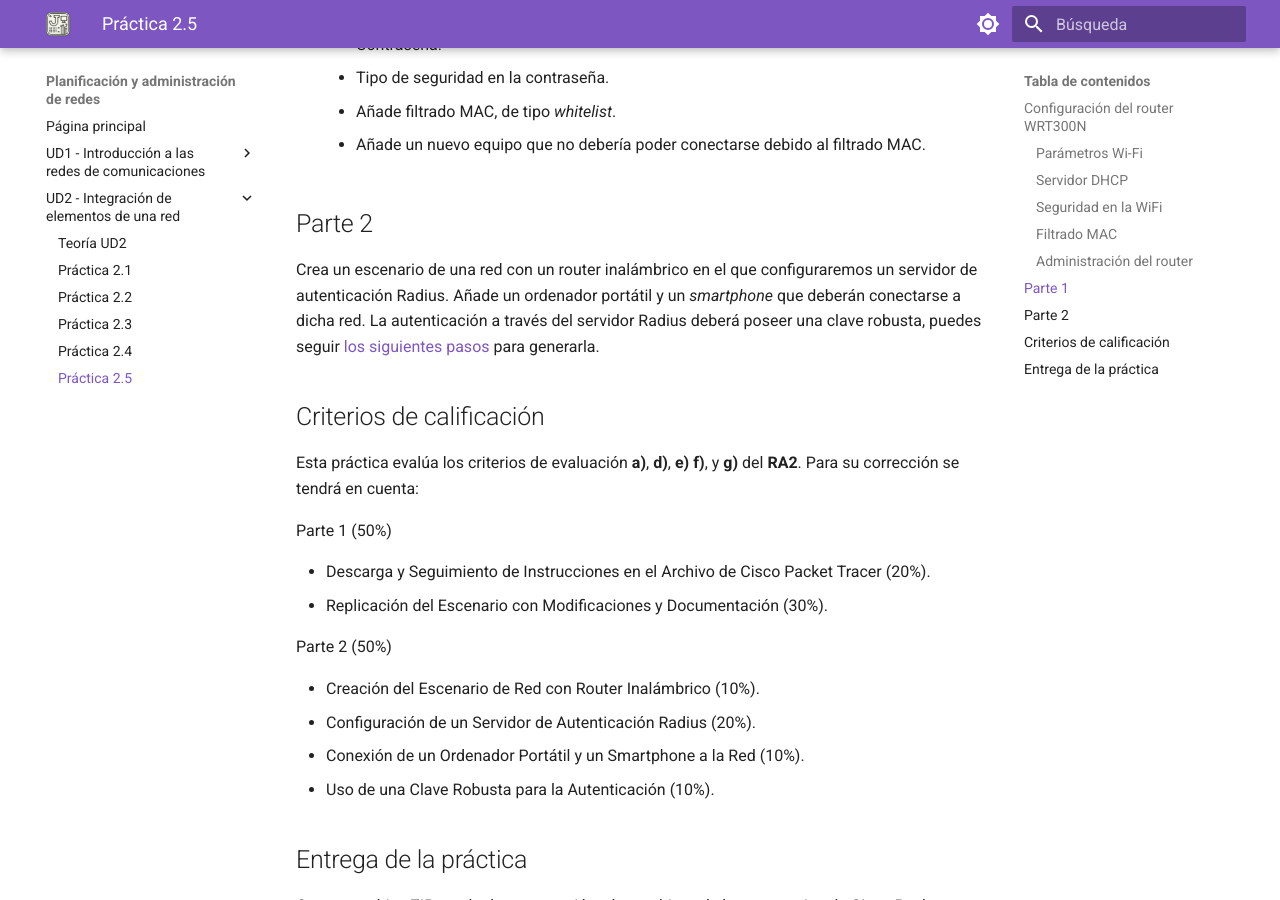
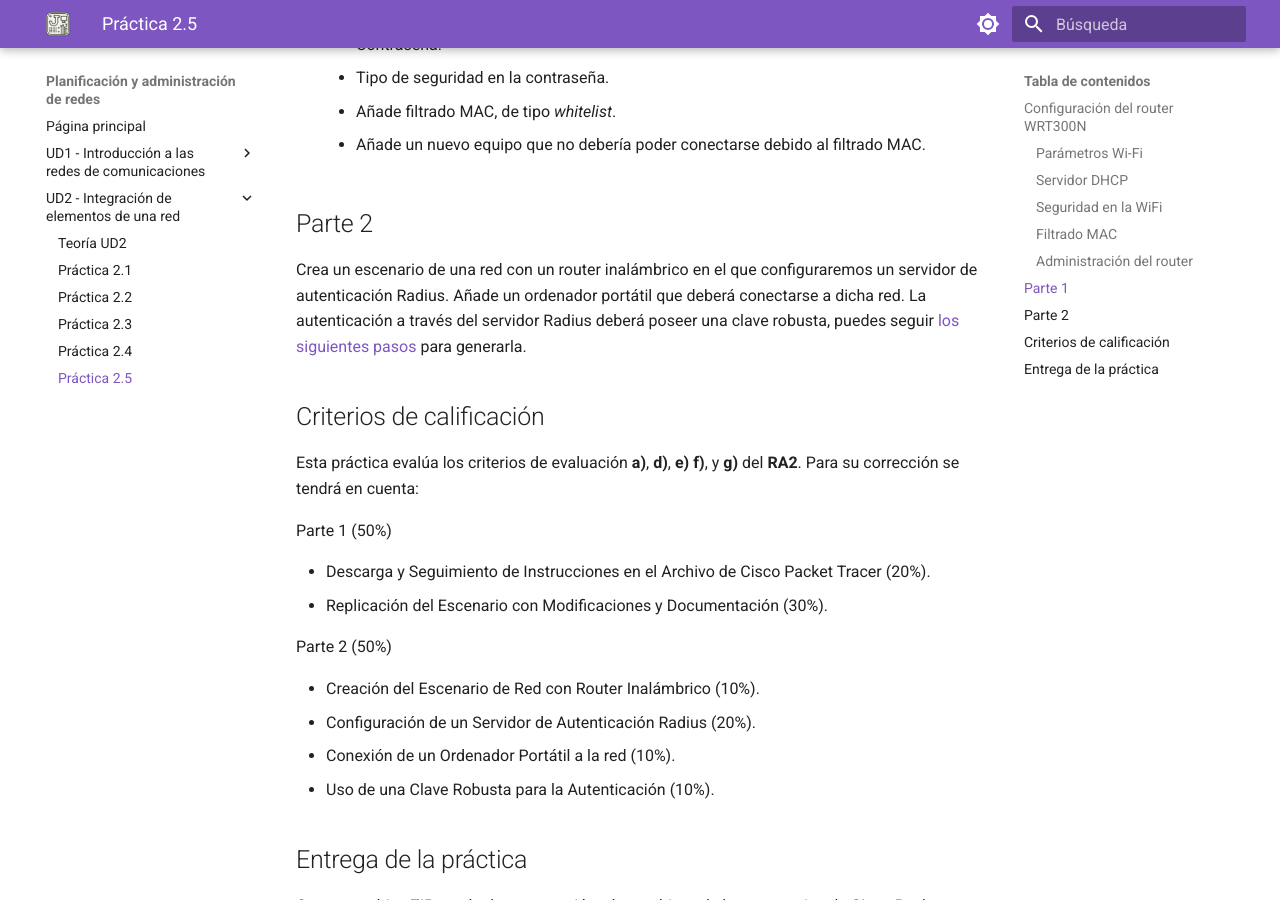
Before and after one commit to Joperpu/par2425, an MkDocs documentation site: the page built from docs/pr2.5.md, in a window 1280 px wide and 900 px high, scrolled down 6394 px. Built offline with MkDocs 1.6.1 and Material for MkDocs 9.7.7, drawn with Linux system fonts in a browser that asks for light colours.

Commit message:
Fix pr2.5

```diff
--- a/docs/pr2.5.md
+++ b/docs/pr2.5.md
@@ -166,7 +166,7 @@ Por último debemos de asegurarnos de que nadie pueda conectar con el router WiF
 
 ## Parte 2
 
-Crea un escenario de una red con un router inalámbrico en el que configuraremos un servidor de autenticación Radius. Añade un ordenador portátil y un _smartphone_ que deberán conectarse a dicha red. La autenticación a través del servidor Radius deberá poseer una clave robusta, puedes seguir [los siguientes pasos](assets/images/ud2/img34.png) para generarla.
+Crea un escenario de una red con un router inalámbrico en el que configuraremos un servidor de autenticación Radius. Añade un ordenador portátil que deberá conectarse a dicha red. La autenticación a través del servidor Radius deberá poseer una clave robusta, puedes seguir [los siguientes pasos](assets/images/ud2/img34.png) para generarla.
 
 ## Criterios de calificación
 
@@ -181,7 +181,7 @@ Parte 2 (50%)
 
 - Creación del Escenario de Red con Router Inalámbrico (10%).
 - Configuración de un Servidor de Autenticación Radius (20%).
-- Conexión de un Ordenador Portátil y un Smartphone a la Red (10%).
+- Conexión de un Ordenador Portátil a la red (10%).
 - Uso de una Clave Robusta para la Autenticación (10%).
 
 
```
